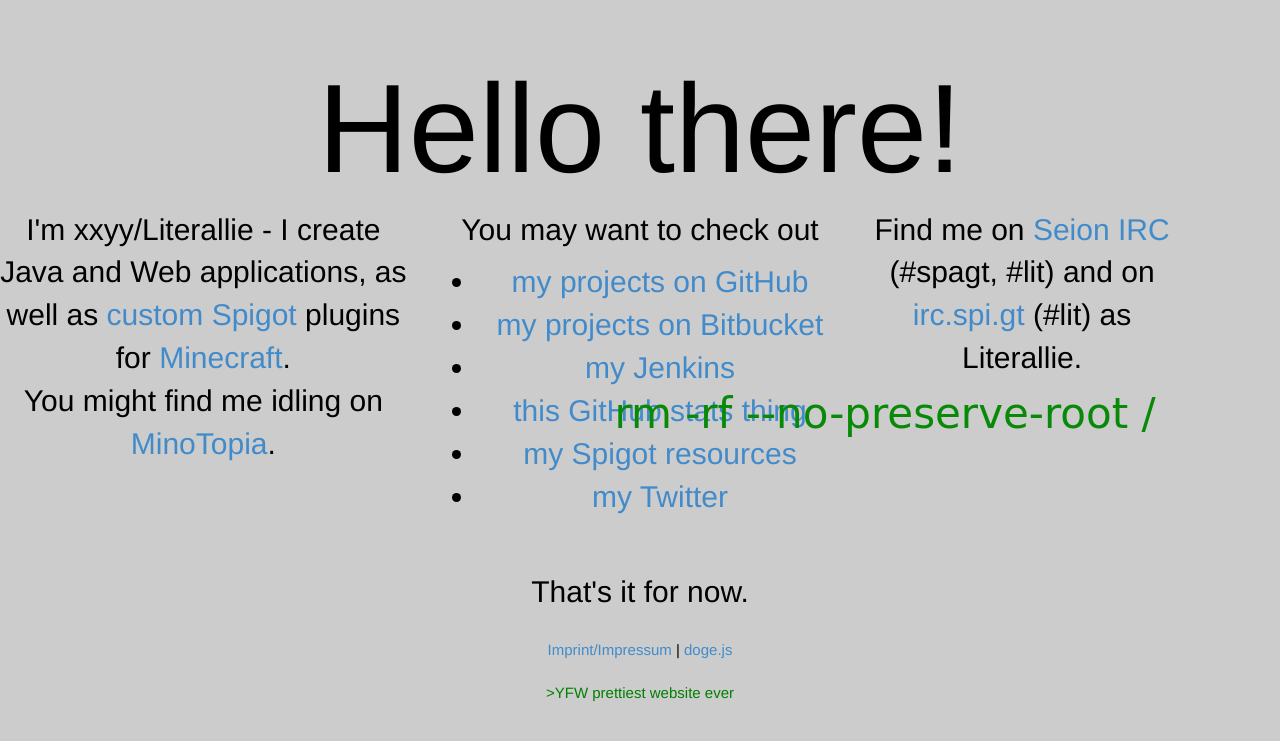
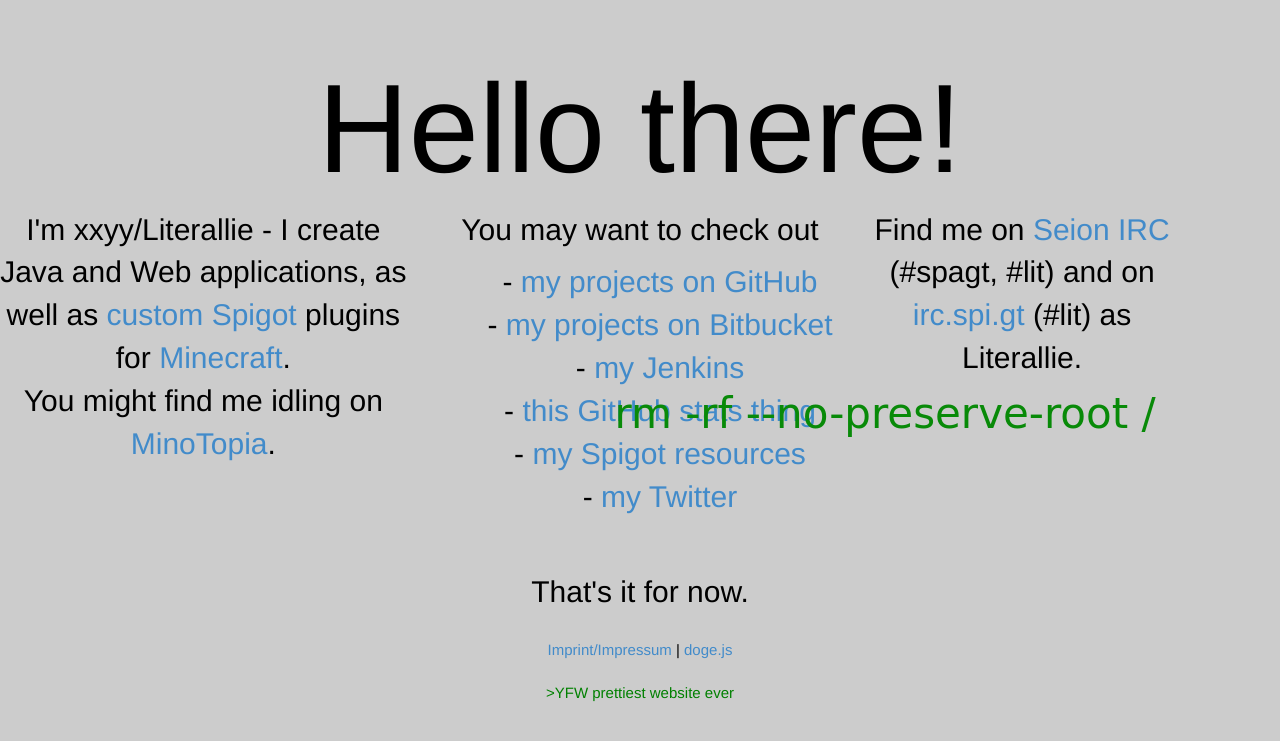
Before and after one commit to literalplus/literalplus.github.io, a PHP site: page / in a window 1280 px wide. Shown: the top 741 px of the page. Run offline with PHP 8.4, Linux system fonts and the light colour scheme; some libraries are stand-ins or nearby versions.

Commit message:
Style link list

```diff
--- a/styles.css
+++ b/styles.css
@@ -25,6 +25,14 @@
     color: green;
 }
 
+.link-list {
+    list-style-type: none;
+}
+
+.link-list li:before {
+    content: "- ";
+}
+
 a:hover{
     text-decoration: none;
 }
```
